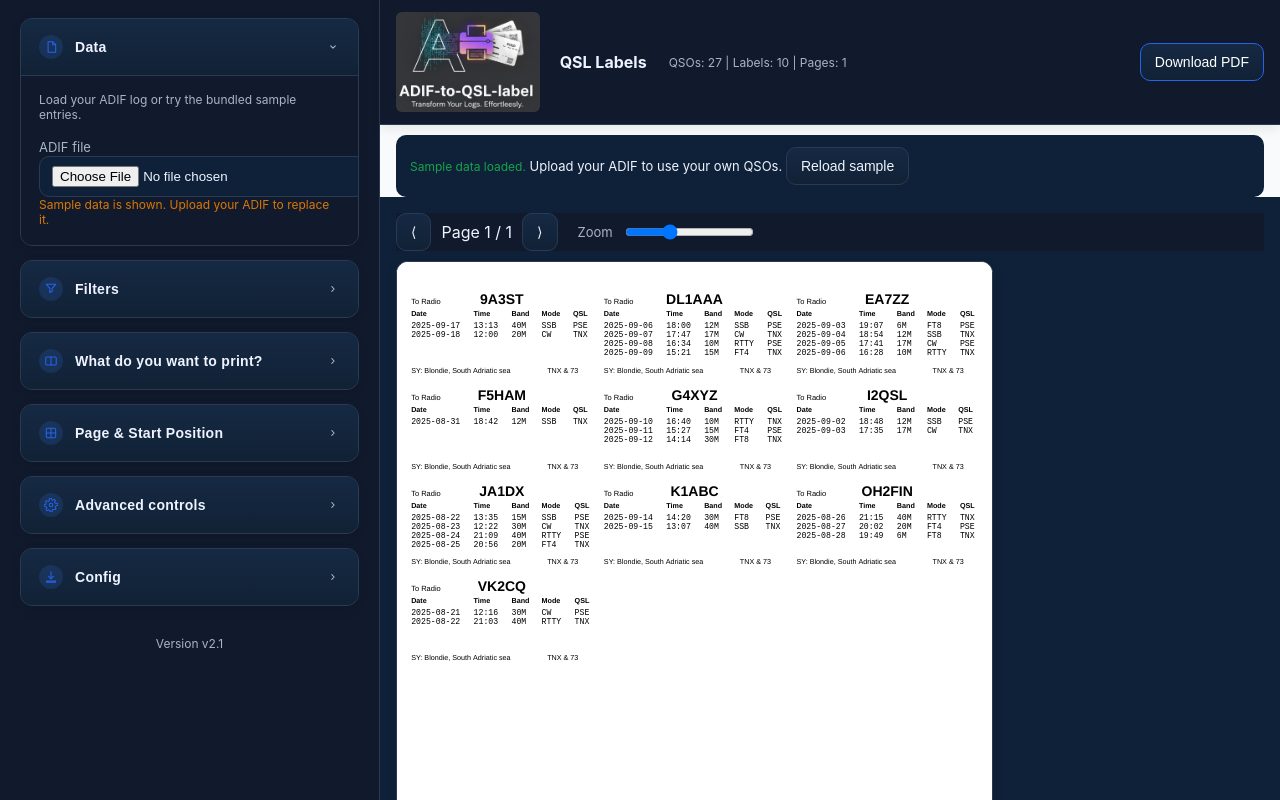
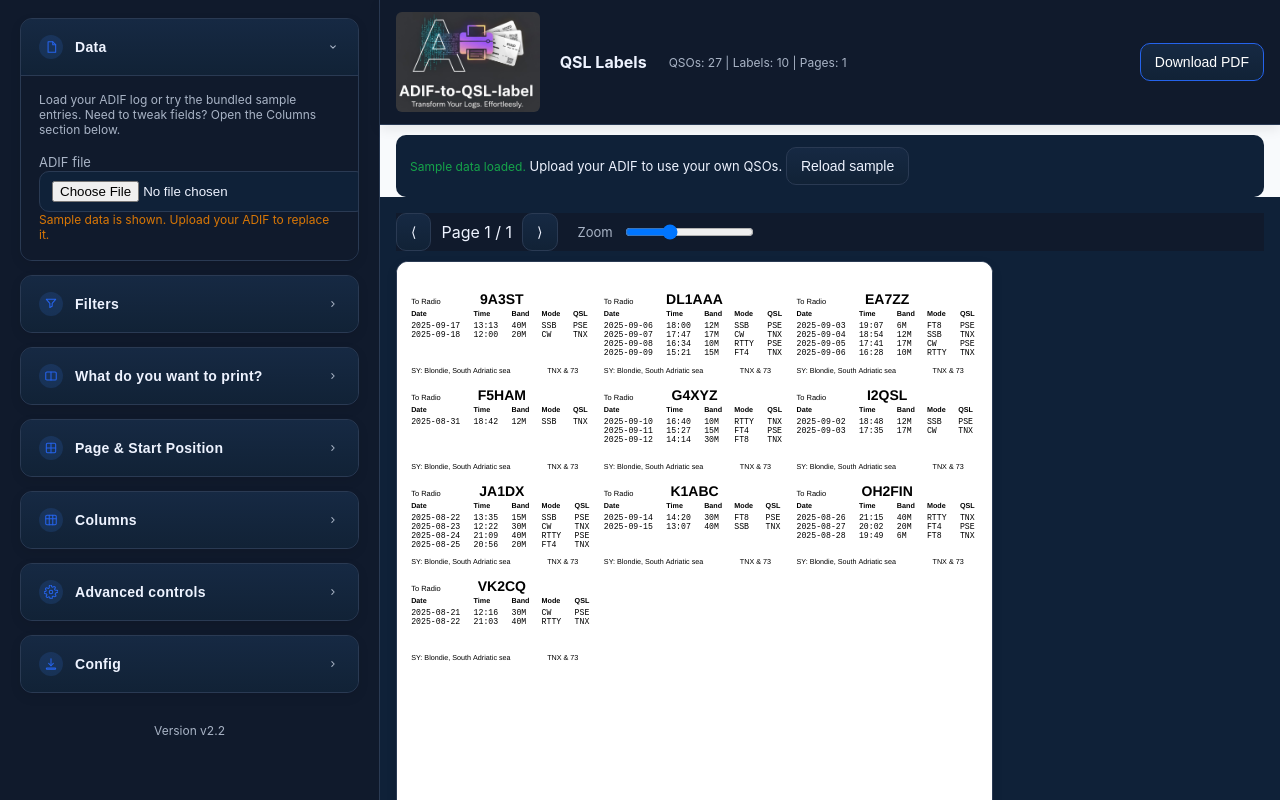
Before and after one commit to s53zo/ADIF-to-QSL-label, a plain HTML site: page make_qsl_labels.html in a window 1280 px wide. Both pictures are taken after a click on the button "Data". Drawn offline with nearby package versions, Linux system fonts and the light colour scheme.

Commit message:
Add files via upload

```diff
--- a/make_qsl_labels.html
+++ b/make_qsl_labels.html
@@ -141,7 +141,7 @@ button{ background: linear-gradient(180deg, #162943, #112236) !important }
           </span>
         </button>
         <div class="section-body">
-          <p class="section-hint">Load your ADIF log or try the bundled sample entries.</p>
+          <p class="section-hint">Load your ADIF log or try the bundled sample entries. Need to tweak fields? Open the Columns section below.</p>
           <div class="row">
             <label>ADIF file</label>
             <input id="adifFile" type="file" accept=".adi,.adif,.txt" />
@@ -265,6 +265,38 @@ button{ background: linear-gradient(180deg, #162943, #112236) !important }
               <input id="startCol" type="number" min="1" value="1" />
             </div>
           </div>
+        </div>
+      </div>
+
+      <div class="section collapsible" id="columnsSection" data-initial="collapsed">
+        <button class="section-toggle" type="button" aria-expanded="true">
+          <span class="section-icon" aria-hidden="true">
+            <svg viewBox="0 0 24 24" fill="none" stroke="currentColor" stroke-width="1.8" stroke-linecap="round" stroke-linejoin="round">
+              <rect x="3" y="4" width="18" height="16" rx="2"></rect>
+              <path d="M3 10h18"></path>
+              <path d="M9 4v16"></path>
+              <path d="M15 4v16"></path>
+            </svg>
+          </span>
+          <span class="section-title">Columns</span>
+          <span class="section-chevron" aria-hidden="true">
+            <svg viewBox="0 0 24 24" fill="none" stroke="currentColor" stroke-width="1.8" stroke-linecap="round" stroke-linejoin="round">
+              <path d="M8 10l4 4 4-4"></path>
+            </svg>
+          </span>
+        </button>
+        <div class="section-body">
+          <p class="section-hint">Choose which ADIF fields appear on each label and add custom headers.</p>
+          <div class="columns" id="columns">
+            <div class="muted">Columns (header + source). Defaults match Avery 3664.</div>
+          </div>
+          <div class="controls">
+            <button id="addCol">+ Add column</button>
+            <button id="resetCols">Reset to 3664 defaults</button>
+          </div>
+          <div class="muted" style="margin-top:8px">Min widths &amp; Static widths (mm) match the number of columns:</div>
+          <div class="row"><label>Min col widths (mm, CSV)</label><input id="minColMM" type="text" value="12,10,10,10,6"></div>
+          <div class="row"><label>Static col widths (mm, CSV)</label><input id="staticColMM" type="text" value="20,12,12,18,8"></div>
         </div>
       </div>
 
@@ -402,16 +434,6 @@ button{ background: linear-gradient(180deg, #162943, #112236) !important }
               <div class="row"><label>Slack (pt)</label><input id="slackPt" type="number" step="0.5" value="2"></div>
               <div class="row"><label>Line gap (pt)</label><input id="lineGap" type="number" step="0.5" value="9"></div>
 
-              <div class="columns" id="columns">
-                <div class="muted">Columns (header + source). Defaults match Avery 3664.</div>
-              </div>
-              <div class="controls">
-                <button id="addCol">+ Add column</button>
-                <button id="resetCols">Reset to 3664 defaults</button>
-              </div>
-              <div class="muted" style="margin-top:8px">Min widths &amp; Static widths (mm) match the number of columns:</div>
-              <div class="row"><label>Min col widths (mm, CSV)</label><input id="minColMM" type="text" value="12,10,10,10,6"></div>
-              <div class="row"><label>Static col widths (mm, CSV)</label><input id="staticColMM" type="text" value="20,12,12,18,8"></div>
             </div>
           </div>
 
@@ -523,7 +545,7 @@ button{ background: linear-gradient(180deg, #162943, #112236) !important }
         </div>
       </div>
 
-      <div class="version">Version v2.1</div>
+      <div class="version">Version v2.2</div>
     </div>
   </aside>
 
@@ -576,7 +598,7 @@ button{ background: linear-gradient(180deg, #162943, #112236) !important }
 
       <canvas id="layoutEditor" style="display:none; margin-top:12px"></canvas>
 
-      <p class="help">Preview is WYSIWYG: same math as the PDF. Use <b>Actual size / 100%</b> when printing the downloaded PDF.</p>
+      <p class="help">Preview and print is WYSIWYG. Use <b>Actual size / 100%</b> when printing the downloaded PDF.</p>
     </div>
   </main>
 </div>
```
